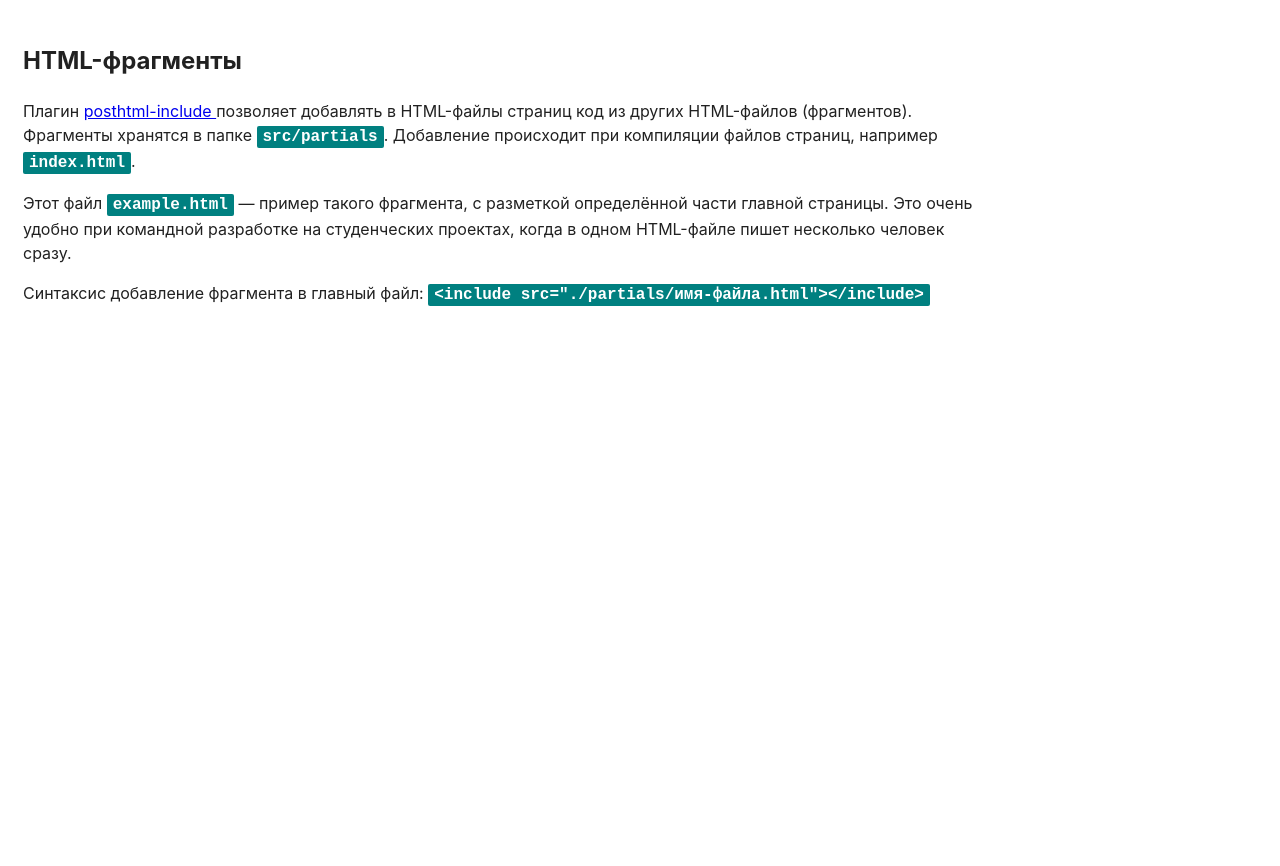
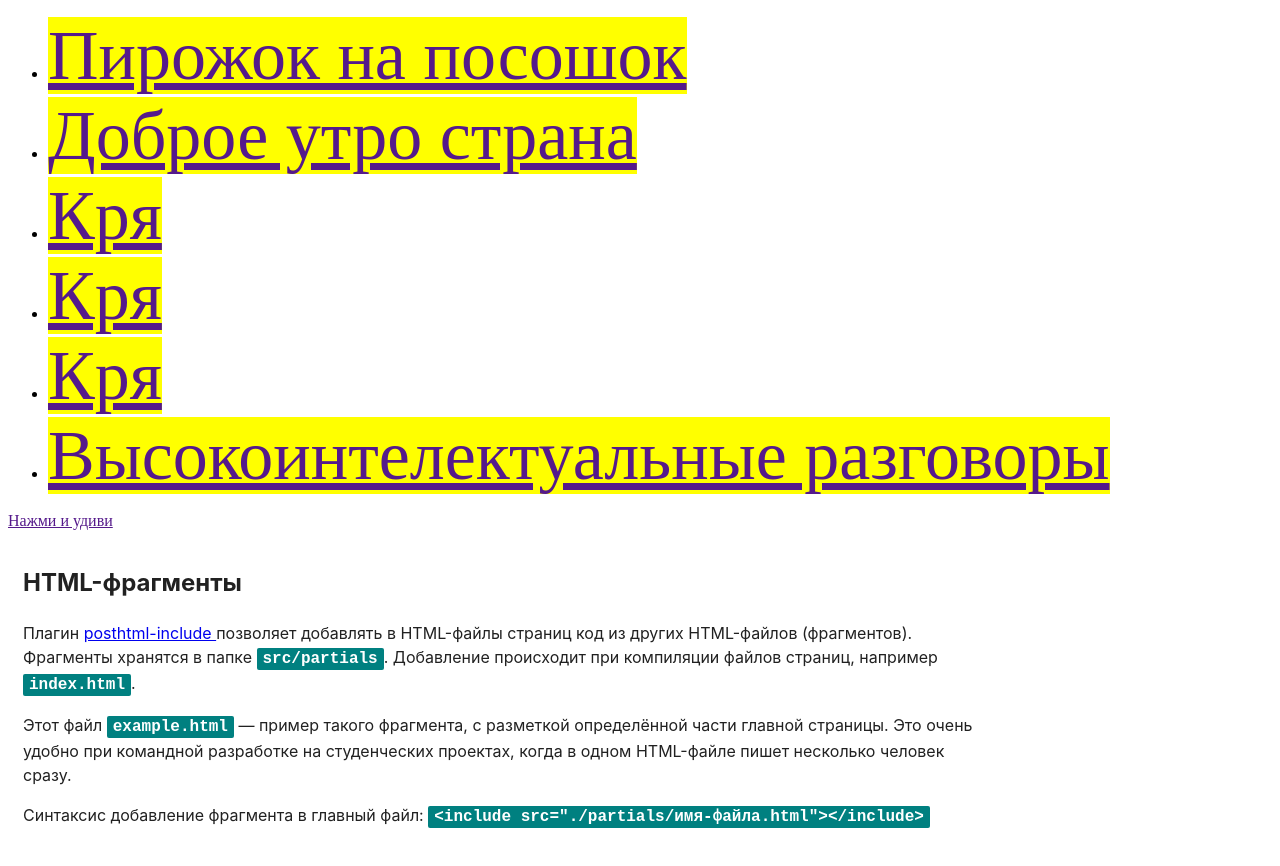
Before and after one commit to JuliaZaykaS/test-team-project, a website built with Parcel: page src/index.html in a window 1280 px wide. Before the commit the page ends 800 px from the top, so only its background shows below. Built offline with nearby package versions, Linux system fonts and the light colour scheme.

Commit message:
Привет

```diff
--- a/src/index.html
+++ b/src/index.html
@@ -6,6 +6,20 @@
     <title>Заголовок страницы</title>
   </head>
   <body>
+    <header>
+      <ul>
+        <li><a href="" class="class font-style">Пирожок на посошок</a></li>
+        <li><a href="" class="class">Доброе утро страна</a></li>
+        <li><a href="" class="class">Кря</a></li>
+        <li><a href="" class="class">Кря</a></li>
+        <li><a href="" class="class">Кря</a></li>
+        <li><a href="" class="class">Высокоинтелектуальные разговоры</a></li>
+      </ul>
+    </header>
+
+    <div>
+      <a href="">Нажми и удиви</a>
+    </div>
     <!-- Так добавляются фрагменты в главные HTML-файлы страниц. -->
     <include src="./partials/example.html"></include>
 
--- /dev/null
+++ b/src/sass/_base.scss
@@ -0,0 +1,3 @@
+.font-style {
+  font-weight: 500;
+}
--- a/src/sass/_example.scss
+++ b/src/sass/_example.scss
@@ -5,6 +5,11 @@
   color: #212121;
   max-width: 960px;
   padding: 15px;
+}
+
+.class {
+  font-size: 70px;
+  background-color: yellow;
 }
 
 .example code {
```
